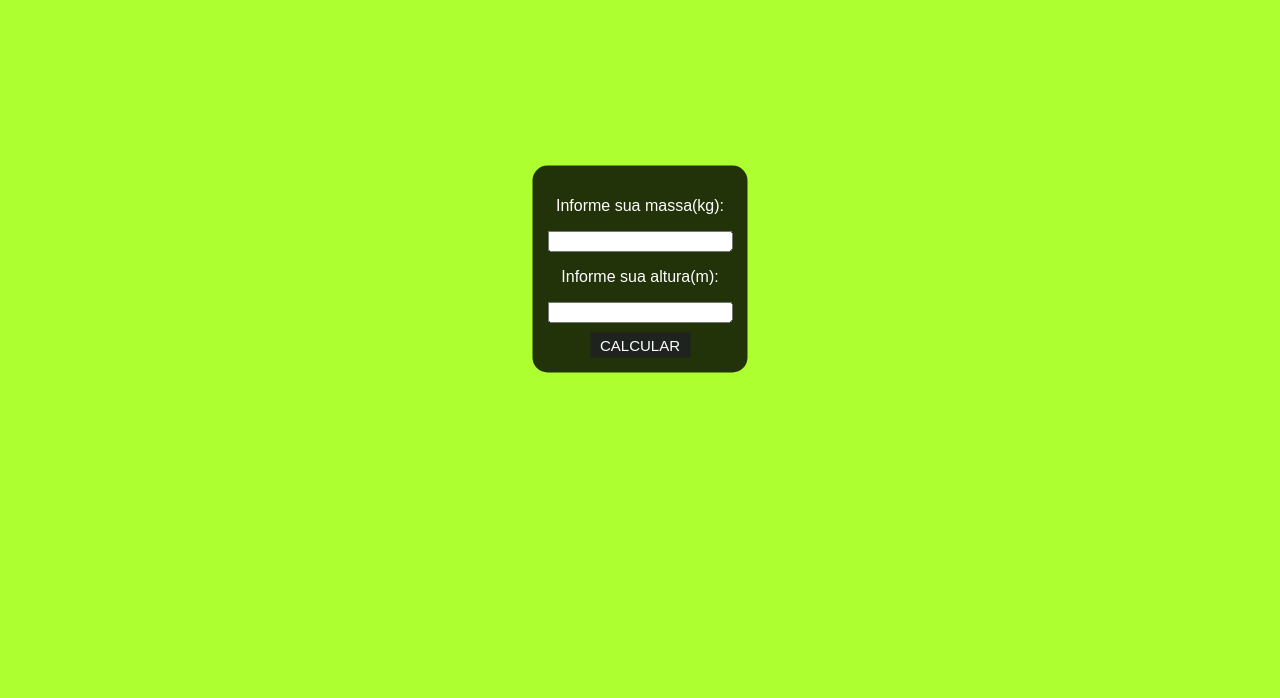
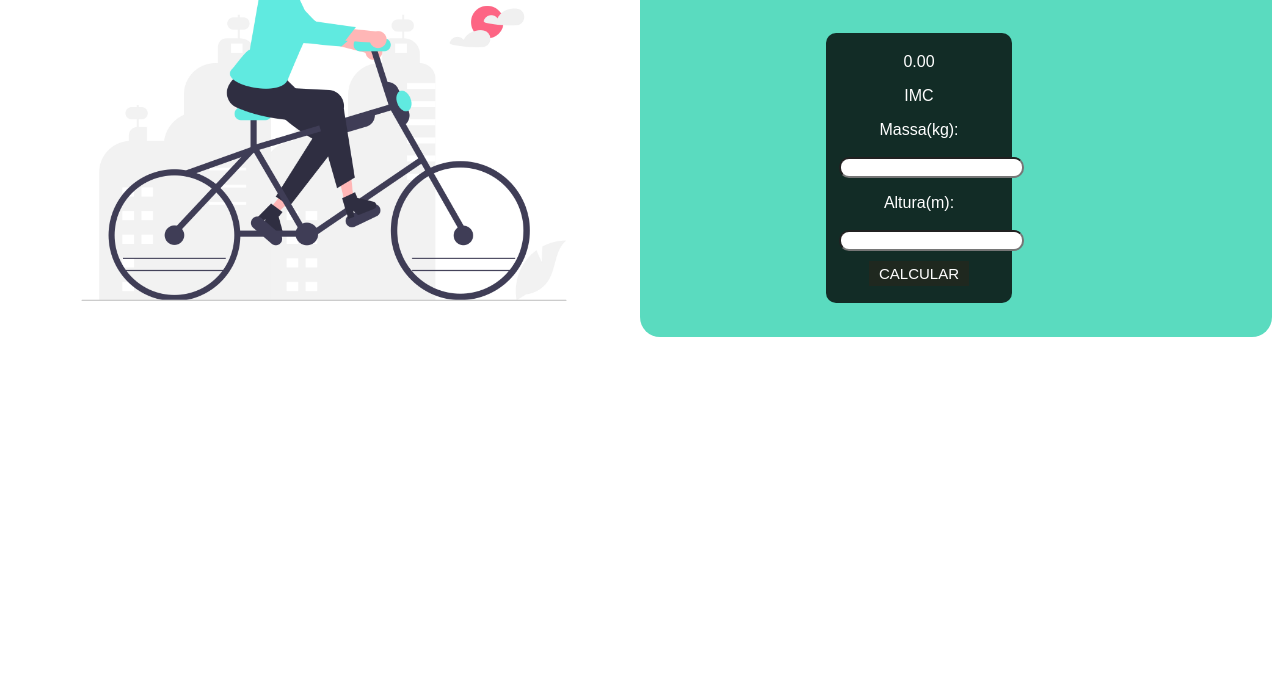
Before and after one commit to RodrigoFabio/calculaIMC, a plain HTML site: page index.html in a window 1280 px wide. Shown: the part 131-829 px from the top of the page. After the commit the page ends 800 px from the top, so only its background shows below. Drawn offline with Linux system fonts and the light colour scheme.

Commit message:
Melhorando o projeto

```diff
--- a/index.html
+++ b/index.html
@@ -2,81 +2,28 @@
 <html lang="pt-br">
 <head>
     <title>CALCULA IMC</title>
+    <link rel="stylesheet" href="style.css">
 </head>
-<style>
-    body{
-        background-color: greenyellow;
-        height: 100vh;
-        color: rgb(255, 255, 255);
-        font-family: Arial, Helvetica, sans-serif;
-        text-align: center;
-        margin-top: 0px;
-    }
-    .calcula{
-        position: absolute;
-        background-color: rgba(0, 0, 0,0.8);
-        top:50%;
-        left: 50%;
-        transform: translate(-50%,-50%);
-        border-radius: 15px;
-        padding:15px;
-    }
-
-    #calcular{
-        width: 100px;
-        height: 25px;
-        font-size: 15px;
-        margin-top: 10px;
-        cursor: pointer;
-        background-color:rgb(31, 35, 31);
-        border: none;
-        color: #fff;
-    }
-    #calcular:hover{
-        background-color: gray;
-    }
-    #resultado{
-        width: 100px;
-        height: 25px;
-    }
-</style>
 <body>
     <div class="fundo">
-        <h1><strong>CALCULE SEU ÍNDICE DE MASSA CORPORAL</strong></h1>
+        <img src="imagem.png" class="imagem">
+        <div class="principal">
+            <h1 class="titulo"><strong>CALCULE SEU ÍNDICE DE MASSA CORPORAL</strong></h1>
             <div class="calcula">
+                <div class="IMC">
+                    <span id="resultado">0.00 </span>
+                    <p id="mensagem"> IMC</p>
+                </div>
                 <span id="resultado"> </span>
-                <p>Informe sua massa(kg):</p>
-                <input id="massa"><br>
-                <p>Informe sua altura(m):</p>
-                <input id="altura"> <br>
-                <button id="calcular" onclick="calcular()">CALCULAR</button>
+                <p>Massa(kg):</p>
+                <input class="Massa"><br>
+                <p>Altura(m):</p>
+                <input class="Altura"> <br>
+                <button id="botao">CALCULAR</button>
             </div>
+        </div>
+
     </div>
 </body>
-<script>
-var massa = document.querySelector('#massa');
-var altura = document.querySelector('#altura');
-var resultado = document.querySelector('span');
-var estilo = document.querySelector('span');
-function calcular()
-{
-    resultado.innerHTML = (parseFloat(massa.value) / parseFloat(altura.value*altura.value)).toFixed(2);
-    if((resultado.innerHTML > 18.5) && (resultado.innerHTML < 25))
-    {
-        estilo.style.background = 'green';
-        estilo.style.color = 'white';
-    }
-    else if (resultado.innerHTML < 18.5)
-    {
-        estilo.style.background = 'blue';
-        estilo.style.color = 'white';
-    }
-    if(resultado.innerHTML > 25)
-    {
-        estilo.style.background = 'red';
-        estilo.style.color = 'white';
-    }
-
-}
-</script>
+<script src="script.js"></script>
 </html>
--- /dev/null
+++ b/script.js
@@ -0,0 +1,33 @@
+var massa = document.querySelector('.Massa');
+var altura = document.querySelector('.Altura');
+var resultado = document.querySelector('span');
+var estilo = document.querySelector('span');
+var mensagem = document.querySelector('#mensagem')
+function calcular()
+{
+    resultado.innerHTML = (parseFloat(massa.value) / parseFloat(altura.value*altura.value)).toFixed(2);
+    if((resultado.innerHTML > 18.5) && (resultado.innerHTML < 25))
+    {
+        mensagem.style.background = 'green';
+        estilo.style.borderRadius='5px';
+        mensagem.innerHTML= 'Abaixo do peso';
+        mensagem.style.borderRadius='10px';
+    }
+    else if (resultado.innerHTML < 18.5)
+    {
+        mensagem.style.background = 'blue';
+        estilo.style.borderRadius='5px';
+        mensagem.innerHTML= 'Normal';
+        mensagem.style.borderRadius='10px';
+    }
+    if(resultado.innerHTML > 25)
+    {
+        mensagem.style.background = 'red';
+        estilo.style.borderRadius='5px';
+        mensagem.innerHTML= 'Acima do Peso';
+        mensagem.style.borderRadius='10px';
+    }
+
+}
+
+document.querySelector('#botao').onclick=calcular;
--- /dev/null
+++ b/style.css
@@ -0,0 +1,66 @@
+body{
+    background-color: '#FFF';
+}
+.fundo{
+    display: flex;
+    flex-direction: row;
+}
+.imagem{
+    width: 50%;
+    border-radius: 10px;
+}
+.principal{
+    width: 50%;
+    background: rgb(90, 219, 191);
+    height: 450px;
+    color: rgb(255, 255, 255);
+    font-family: Arial, Helvetica, sans-serif;
+    text-align: center;
+    border-radius: 20px;
+    margin-top: 10px;
+    margin-bottom: 5px;
+}
+.calcula{
+    width: 160px;
+    height: 250px;
+    background-color: rgba(1, 1, 1,0.8);
+    transform: translate(100%,10%);
+    border-radius: 10px;
+    padding-left:13px;
+    padding-right:13px;
+    padding-top: 20px;
+}
+.titulo{
+    font-family: Verdana, Geneva, Tahoma, sans-serif;
+    color:rgb(46, 46, 46)
+}
+
+
+#botao{
+    width: 100px;
+    height: 25px;
+    font-size: 15px;
+    margin-top: 10px;
+    cursor: pointer;
+    background-color:rgb(31, 40, 31);
+    border: none;
+    color: #fff;
+}
+#botao:hover{
+    background-color: gray;
+    border-radius: 5px;
+}
+#resultado{
+    width: 100px;
+    height: 25px;
+    color:white;
+}
+
+.Massa{
+    border-radius: 10px;
+    margin-top: 2px;
+}
+.Altura{
+    border-radius: 10px;
+    margin-top: 2px;
+}
```
Also changed, not shown: imagem.png (added).
